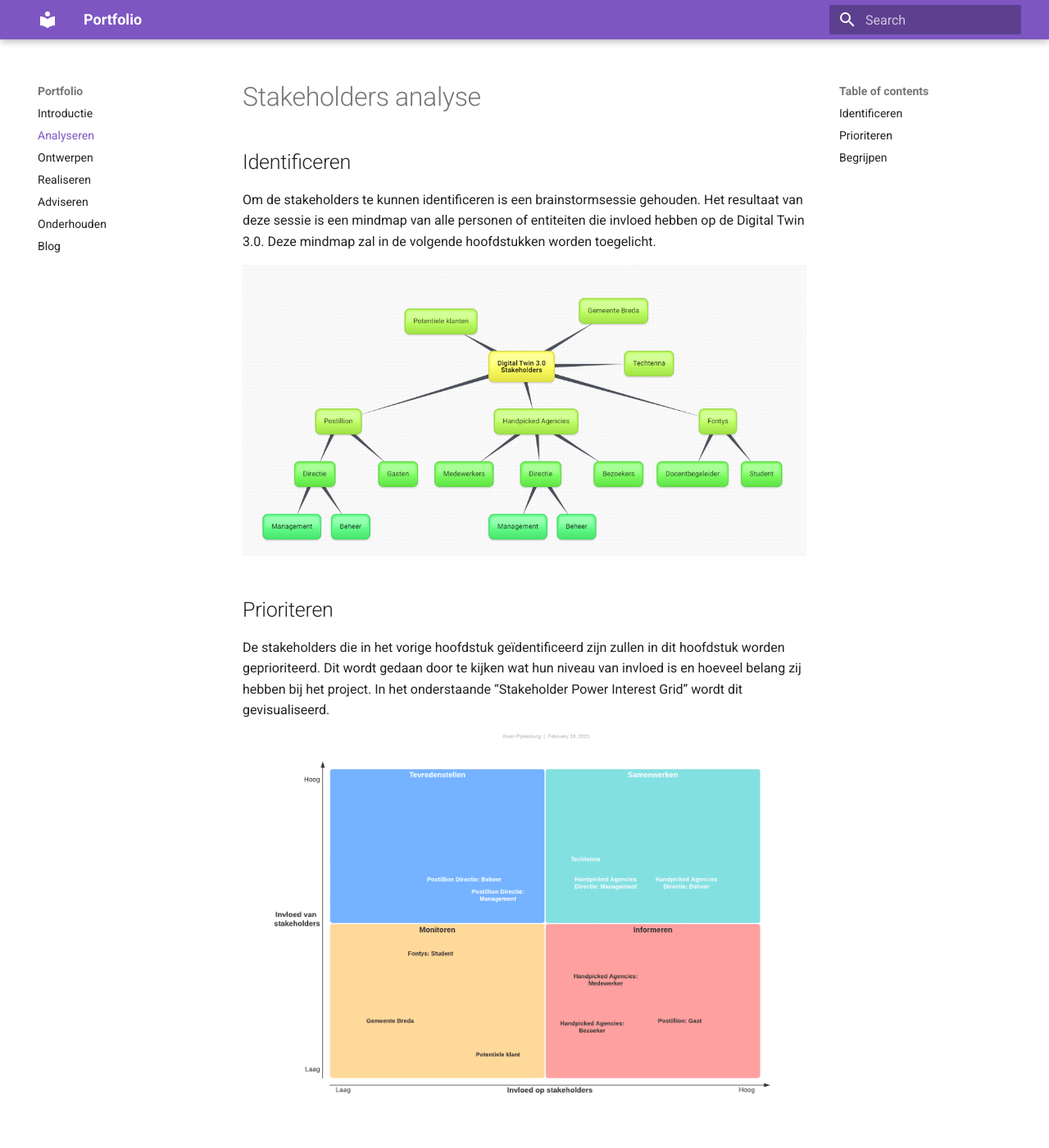
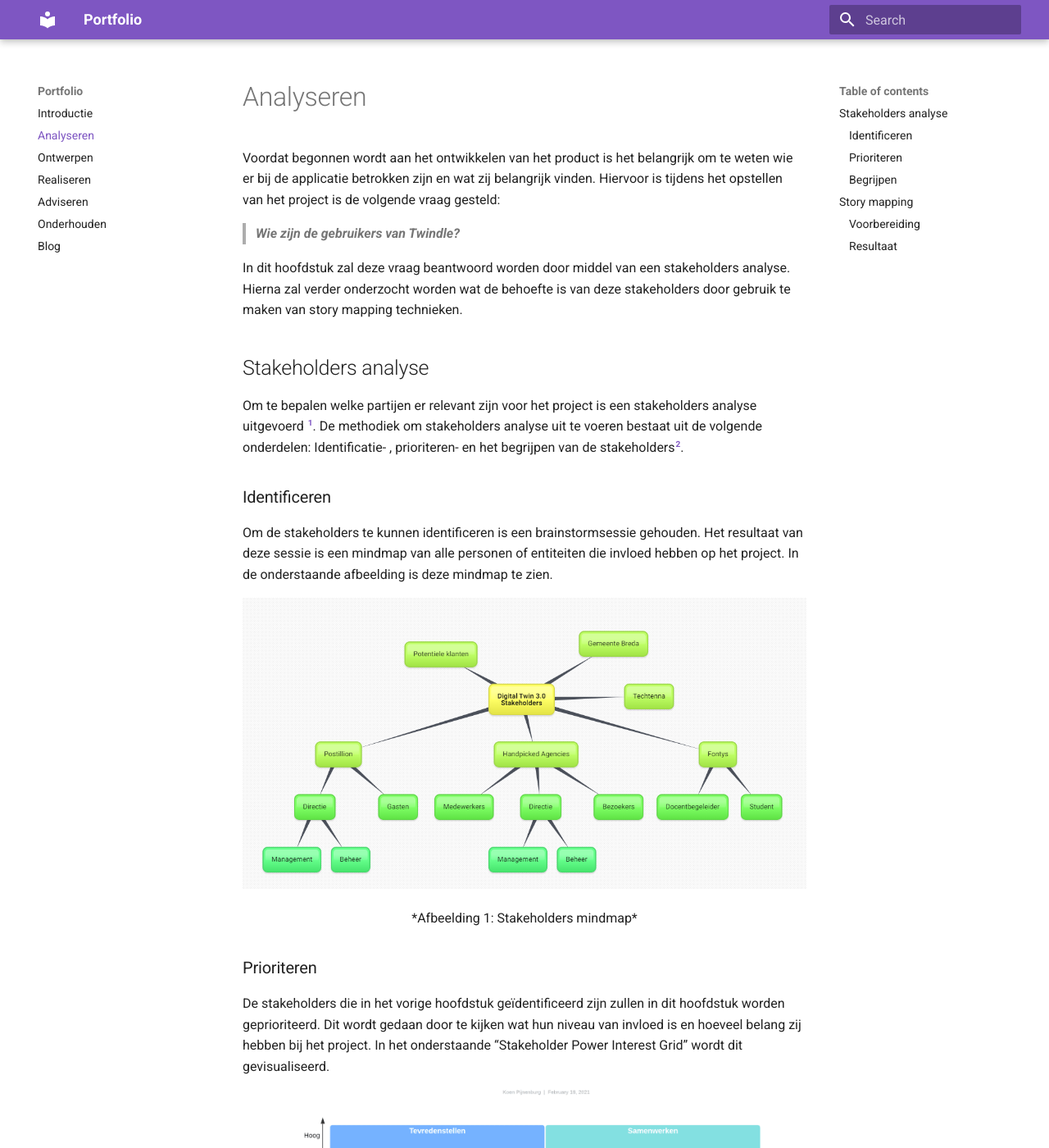
Before and after one commit to kpapijnenburg/portfolio, an MkDocs documentation site: the page built from docs/analyseren.md, in a window 1280 px wide and 1400 px high. Shown: the whole window at 82% size. Built offline with MkDocs 1.6.1 and Material for MkDocs 9.7.7, drawn with Linux system fonts in a browser that asks for light colours; some of the changed text lies outside the part shown.

Commit message:
Added content to 'analyseren'

```diff
--- a/docs/analyseren.md
+++ b/docs/analyseren.md
@@ -1,12 +1,64 @@
-# Stakeholders analyse
-## Identificeren
-Om de stakeholders te kunnen identificeren is een brainstormsessie gehouden. Het resultaat van deze sessie is een mindmap van alle personen of entiteiten die invloed hebben op de Digital Twin 3.0. Deze mindmap zal in de volgende hoofdstukken worden toegelicht.
+# Analyseren
+
+Voordat begonnen wordt aan het ontwikkelen van het product is het belangrijk om te weten wie er bij de applicatie betrokken zijn en wat zij belangrijk vinden. Hiervoor is tijdens het opstellen van het project is de volgende vraag gesteld:
+
+> **_Wie zijn de gebruikers van Twindle?_**
+
+In dit hoofdstuk zal deze vraag beantwoord worden door middel van een stakeholders analyse. Hierna zal verder onderzocht worden wat de behoefte is van deze stakeholders door gebruik te maken van story mapping technieken.
+
+## Stakeholders analyse
+
+Om te bepalen welke partijen er relevant zijn voor het project is een stakeholders analyse uitgevoerd [^1]. De methodiek om stakeholders analyse uit te voeren bestaat uit de volgende onderdelen: Identificatie- , prioriteren- en het begrijpen van de stakeholders[^2].
+
+### Identificeren
+
+Om de stakeholders te kunnen identificeren is een brainstormsessie gehouden. Het resultaat van deze sessie is een mindmap van alle personen of entiteiten die invloed hebben op het project. In de onderstaande afbeelding is deze mindmap te zien.
 
 ![brainstrom](images/stakeholders-analyse-brainstorm.png)
 
-## Prioriteren
+<center>*Afbeelding 1: Stakeholders mindmap*</center>
+
+### Prioriteren
+
 De stakeholders die in het vorige hoofdstuk geïdentificeerd zijn zullen in dit hoofdstuk worden geprioriteerd. Dit wordt gedaan door te kijken wat hun niveau van invloed is en hoeveel belang zij hebben bij het project. In het onderstaande “Stakeholder Power Interest Grid” wordt dit gevisualiseerd.
 
 ![power-interest grid](images/stakeholders-power-interest-grid.png)
 
-## Begrijpen
+<center>*Afbeelding 2: Power interest grid*</center>
+
+### Begrijpen
+
+De volgende stap is om, per stakeholder, te begrijpen wat hun relatie is tot het project. Dit is gedaan door per stakeholder categorie een
+aantal vragen te stellen en te beantwoorden [^3]. Gebaseerd op deze vragen is het onderstaande communicatieplan opgesteld.
+
+![communicatie plan](images/communicatie-plan.png)
+
+<center>*Afbeelding 3: Communicatie plan*</center>
+
+## Story mapping
+
+Tijdens het project zal een agile werkwijze worden gehanteerd. Een van de onderdelen hiervan is een product backlog waarin alle taken zijn vastgelegd. De techniek die gebruikt is voor het opstellen van deze backlog is story mapping[^4]. In dit hoofdstuk wordt de voorbereiding en conlusie van deze story mapping sessie[^5] toegelicht.
+
+### Voorbereiding
+
+Aan de hand van het communicatie plan, zie _afbeelding 3: Communicatie plan_ is een lijst met personen opgesteld die aanwezig moeten zijn bij de story mapping sessie.
+
+![story mapping sessie aanwezige](images/story-mapping-aanwezigen.png)
+
+<center>*Afbeelding 4: Aanwezigen*</center>
+
+Personas zijn gebruikt worden om een duidelijker beeld bij de gebruikers van de applicatie te krijgen. Uiteindelijk is vastgesteld dat er twee gebruikersgroepen binnen de applicatie zijn [^6]. Hotelmanagers & consumers.
+
+### Resultaat
+
+De story mapping sessie heeft plaatsgevonden op 02-03-2021. Om iedereen duidelijk te maken wat er verwacht werd was een korte presentatie gegeven. Daarna is de onderstaande story map opgesteld. Deze is gebruikt om via Trello een backlog op te stellen.
+![story map](images/story_map.png)
+
+<center>*Afbeelding 5: Story map*</center>
+
+[^1]: [Stakeholders analyse rapport](pdfs/stakeholders_analyse.pdf)
+[^2]: [LucidChart: How to do a stakeholder analysis](https://www.lucidchart.com/blog/how-to-do-a-stakeholder-analysis)
+[^3]: [Stakeholders analyse rapport hoofdstuk 3: Begrijpen](pdfs/stakeholders_analyse.pdf#page=7) _blz. 7 - 9_
+[^4]: [AltexSoft: A Complete Guide to User Story Mapping](https://www.altexsoft.com/blog/uxdesign/a-complete-guide-to-user-story-mapping-process-tips-advantages-and-use-cases-in-product-management/)
+[^5]: [Story mapping rapport](pdfs/story_mapping.pdf)
+[^6]: [Story mapping rapport hoofdstuk 1.1; Personas](pdfs/story_mapping.pdf#page=5) _blz. 5 - 6_
--- a/mkdocs.yml
+++ b/mkdocs.yml
@@ -8,6 +8,7 @@
 
 markdown_extensions:
   - footnotes
+  - attr_list
 
 nav:
   - Introductie: index.md
```
Also changed, not shown: docs/index.md (+3 -4 lines), docs/images/communicatie-plan.png (added), docs/images/ibm-data-science-methodology.png (added), docs/images/story-mapping-aanwezigen.png (added), docs/images/story_map.png (added), 2 other files.
